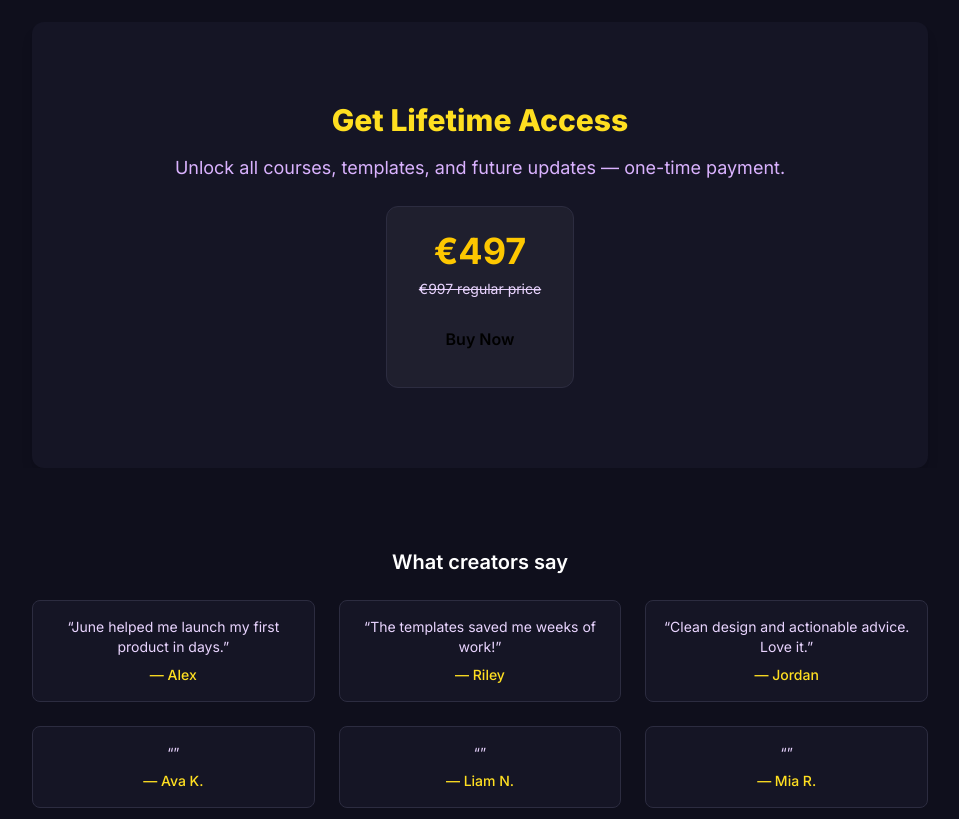
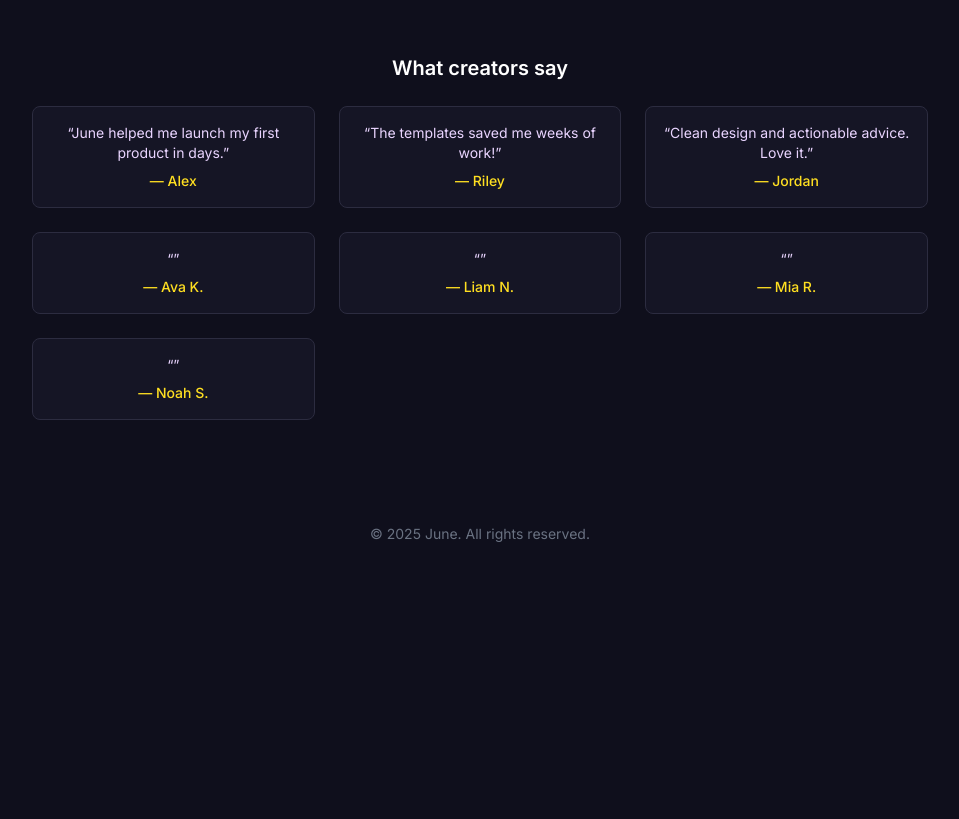
Before and after one commit to curiosity110/june_2025, a Next.js app: page / in a window 1280 px wide. Shown: the part 2328-3147 px from the top of the page, without its empty margins (160-1119 px from the left). After the commit the page ends 3017 px from the top, so only its background shows below. Built offline with nearby package versions, Linux system fonts and the light colour scheme.

Commit message:
commit resolved

```diff
--- a/app/page.tsx
+++ b/app/page.tsx
@@ -1,12 +1,10 @@
 // app/page.tsx
-import Header from "@/components/layout/header"
 import HeroSection from "@/components/sections/hero"
 import FreebieSection from "@/components/sections/freebie"
 import ProductsSection from "@/components/sections/products"
 import BundleSection from "@/components/sections/bundle"
 import TestimonialsSection from "@/components/sections/testimonials"
 import Footer from "@/components/layout/footer"
-import LifetimeAccess from "@/components/sections/lifetime-access"
 export default function HomePage() {
   return (
     <>
@@ -14,7 +12,6 @@ export default function HomePage() {
       <FreebieSection />
       <ProductsSection />
       <BundleSection />
-      <LifetimeAccess />
       <TestimonialsSection />
       <Footer />
     </>
--- a/components/sections/bundle.tsx
+++ b/components/sections/bundle.tsx
@@ -6,7 +6,7 @@ export default function BundleSection() {
   if (!bundle) return null
 
   return (
-<section className="bg-[#0f0f1c] px-6 py-20 max-w-6xl mx-auto">
+    <section className="bg-[#0f0f1c] px-6 py-20 max-w-6xl mx-auto">
       <h2 className="text-accent text-sm font-semibold mb-8">🔥 Everything in One Bundle</h2>
       <div className="bg-[#151525] border border-[#2c2c40] p-8 rounded-xl shadow-md grid md:grid-cols-2 gap-8 items-center">
         <img src={bundle.image} alt={bundle.title} className="rounded-lg" />
@@ -22,6 +22,5 @@ export default function BundleSection() {
         </div>
       </div>
     </section>
-
   )
 }
```
Also changed, not shown: components/sections/freebie.tsx (line endings or trailing spaces), components/sections/products.tsx (line endings or trailing spaces), components/sections/testimonials.tsx (line endings or trailing spaces).
